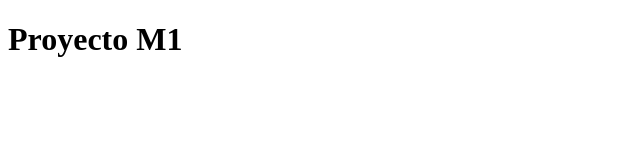
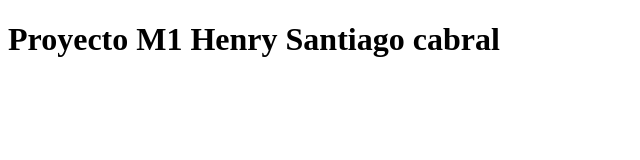
Before and after one commit to Santicabral0478/PM1-SantiagoCabral, a website: page index.html in a window 1280 px wide. Shown: the whole page, without its empty margins (0-640 px from the left). Drawn offline with Linux system fonts and the light colour scheme.

Commit message:
modificacion n2

```diff
--- a/index.html
+++ b/index.html
@@ -7,6 +7,6 @@
     <title>Document</title>
 </head>
 <body>
-    <h1>Proyecto M1</h1>
+    <h1>Proyecto M1 Henry Santiago cabral</h1>
 </body>
 </html>
```
